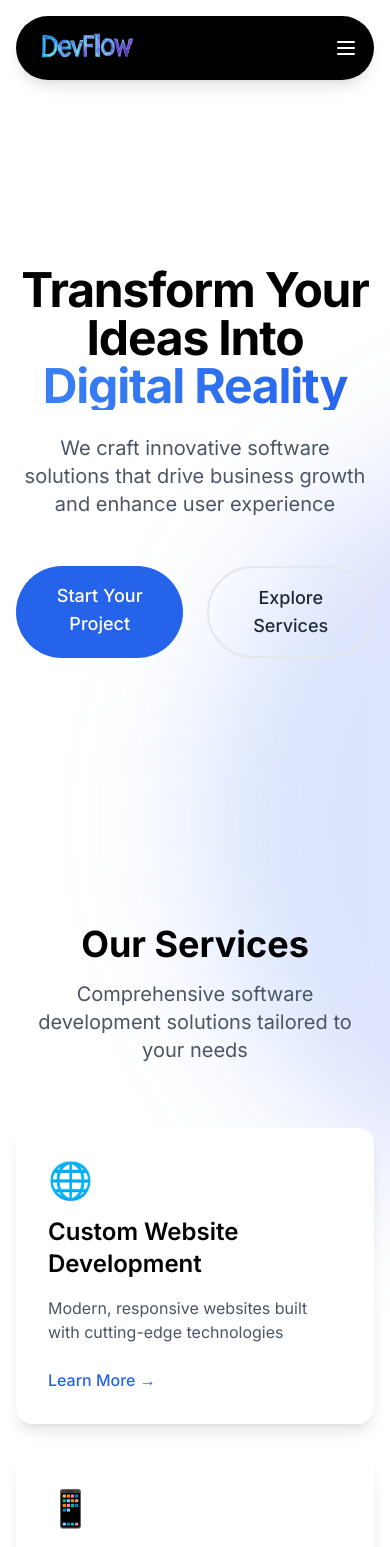
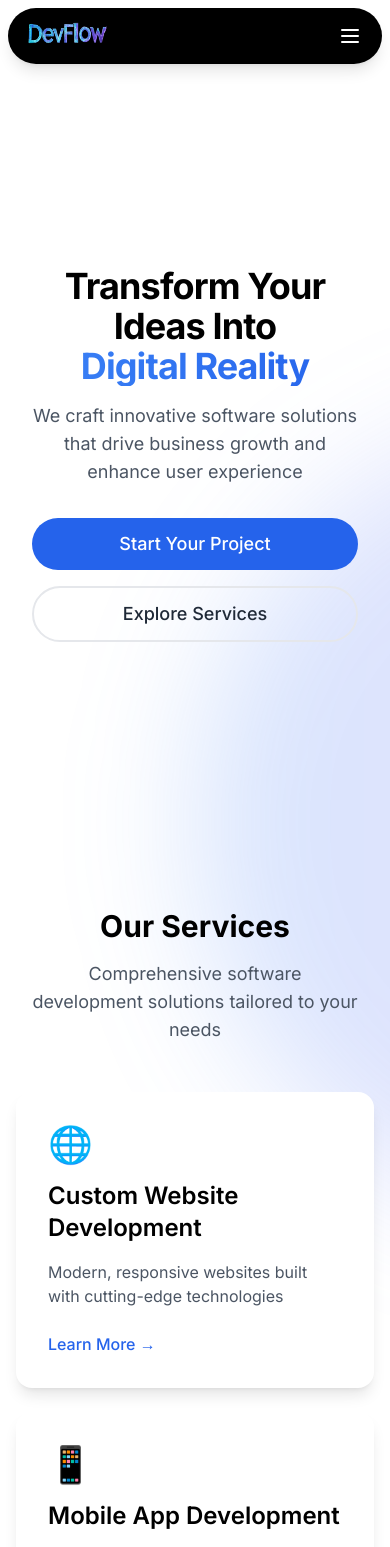
Before and after one commit to jsa498/DevFlow, a Next.js app: page / in a window 390 px wide. Shown: the top 1547 px of the page. Built offline with nearby package versions, Linux system fonts and the light colour scheme.

Commit message:
better responsiveness across all devices

```diff
--- a/src/app/page.tsx
+++ b/src/app/page.tsx
@@ -46,30 +46,30 @@ export default function Home() {
       <Navbar />
 
       {/* Hero Section */}
-      <section className="relative min-h-screen flex items-center justify-center px-4">
+      <section className="relative min-h-screen flex items-center justify-center px-4 py-12 md:py-0">
         <motion.div
           initial={{ opacity: 0, y: 20 }}
           animate={{ opacity: 1, y: 0 }}
           transition={{ duration: 0.5 }}
-          className="text-center max-w-4xl mx-auto pt-20"
+          className="text-center max-w-4xl mx-auto pt-16 md:pt-20"
         >
-          <h1 className="text-5xl md:text-7xl font-bold mb-6 tracking-tight">
+          <h1 className="text-4xl sm:text-5xl md:text-7xl font-bold mb-4 md:mb-6 tracking-tight px-4 sm:px-0">
             Transform Your Ideas Into
             <div className="gradient-text">Digital Reality</div>
           </h1>
-          <p className="text-xl text-gray-600 mb-12 max-w-2xl mx-auto">
+          <p className="text-lg sm:text-xl text-gray-600 mb-8 md:mb-12 max-w-2xl mx-auto px-4 sm:px-6">
             We craft innovative software solutions that drive business growth and enhance user experience
           </p>
-          <div className="flex justify-center gap-6">
+          <div className="flex flex-col sm:flex-row justify-center gap-4 sm:gap-6 px-4">
             <Link
               href="/contact"
-              className="bg-blue-600 text-white px-8 py-4 rounded-full text-lg font-medium hover:bg-blue-700 transition-colors"
+              className="bg-blue-600 text-white px-8 py-3 sm:py-4 rounded-full text-lg font-medium hover:bg-blue-700 transition-colors w-full sm:w-auto text-center"
             >
               Start Your Project
             </Link>
             <Link
               href="/services"
-              className="border-2 border-gray-200 text-gray-800 px-8 py-4 rounded-full text-lg font-medium hover:border-blue-600 hover:text-blue-600 transition-colors"
+              className="border-2 border-gray-200 text-gray-800 px-8 py-3 sm:py-4 rounded-full text-lg font-medium hover:border-blue-600 hover:text-blue-600 transition-colors w-full sm:w-auto text-center"
             >
               Explore Services
             </Link>
@@ -77,26 +77,26 @@ export default function Home() {
         </motion.div>
 
         {/* Animated Background Element */}
-        <div className="absolute top-1/2 left-1/2 -translate-x-1/2 -translate-y-1/2 w-[800px] h-[800px] bg-gradient-to-r from-blue-500/20 to-purple-500/20 rounded-full blur-3xl -z-10 animate-float" />
+        <div className="absolute top-1/2 left-1/2 -translate-x-1/2 -translate-y-1/2 w-[200%] sm:w-[800px] h-[800px] bg-gradient-to-r from-blue-500/20 to-purple-500/20 rounded-full blur-3xl -z-10 animate-float" />
       </section>
 
       {/* Services Preview Section */}
-      <section className="py-20 px-4">
+      <section className="py-16 md:py-20 px-4">
         <div className="max-w-7xl mx-auto">
-          <div className="text-center mb-16">
+          <div className="text-center mb-12 md:mb-16">
             <motion.div
               initial={{ opacity: 0, y: 20 }}
               whileInView={{ opacity: 1, y: 0 }}
               transition={{ duration: 0.5 }}
             >
-              <h2 className="text-4xl md:text-5xl font-bold mb-4">Our Services</h2>
-              <p className="text-xl text-gray-600 max-w-2xl mx-auto">
+              <h2 className="text-3xl sm:text-4xl md:text-5xl font-bold mb-4">Our Services</h2>
+              <p className="text-lg sm:text-xl text-gray-600 max-w-2xl mx-auto px-4 sm:px-0">
                 Comprehensive software development solutions tailored to your needs
               </p>
             </motion.div>
           </div>
 
-          <div className="grid grid-cols-1 md:grid-cols-3 gap-8">
+          <div className="grid grid-cols-1 md:grid-cols-3 gap-6 md:gap-8">
             {services.map((service, index) => (
               <motion.div
                 key={service.title}
--- a/src/components/Navbar.tsx
+++ b/src/components/Navbar.tsx
@@ -10,23 +10,23 @@ const Navbar = () => {
       initial={{ y: -100, opacity: 0 }}
       animate={{ y: 0, opacity: 1 }}
       transition={{ duration: 0.5 }}
-      className="fixed top-0 left-0 right-0 z-50 flex justify-center pt-4"
+      className="fixed top-0 left-0 right-0 z-50 flex justify-center pt-2 sm:pt-4"
     >
-      <nav className="w-full max-w-[720px] mx-4">
-        <div className="bg-black rounded-full shadow-lg backdrop-blur-sm h-16">
-          <div className="flex items-center justify-between h-full px-4">
+      <nav className="w-full max-w-[720px] mx-2 sm:mx-4">
+        <div className="bg-black rounded-full shadow-lg backdrop-blur-sm h-14 sm:h-16">
+          <div className="flex items-center justify-between h-full px-3 sm:px-4">
             <div className="flex-shrink-0 relative pt-4">
               <Image
                 src="/DevLogo.png"
                 alt="DevFlow Logo"
-                width={104}
-                height={104}
-                className="w-28 h-28 transform -translate-y-0.3"
+                width={96}
+                height={96}
+                className="w-24 sm:w-28 h-24 sm:h-28 transform -translate-y-0.5"
                 priority
               />
             </div>
 
-            <div className="hidden md:flex items-center space-x-8 ml-auto">
+            <div className="hidden md:flex items-center space-x-6 lg:space-x-8 ml-auto">
               <Link href="/services" className="text-white hover:text-blue-400 transition-colors">
                 Services
               </Link>
@@ -38,13 +38,13 @@ const Navbar = () => {
               </Link>
               <Link
                 href="/contact"
-                className="text-white bg-blue-600 px-6 py-2 rounded-full hover:bg-blue-700 transition-all"
+                className="text-white bg-blue-600 px-5 sm:px-6 py-2 rounded-full hover:bg-blue-700 transition-all"
               >
                 Let&apos;s Connect
               </Link>
             </div>
 
-            <button className="md:hidden text-white">
+            <button className="md:hidden text-white p-2">
               <svg
                 className="h-6 w-6"
                 fill="none"
```
